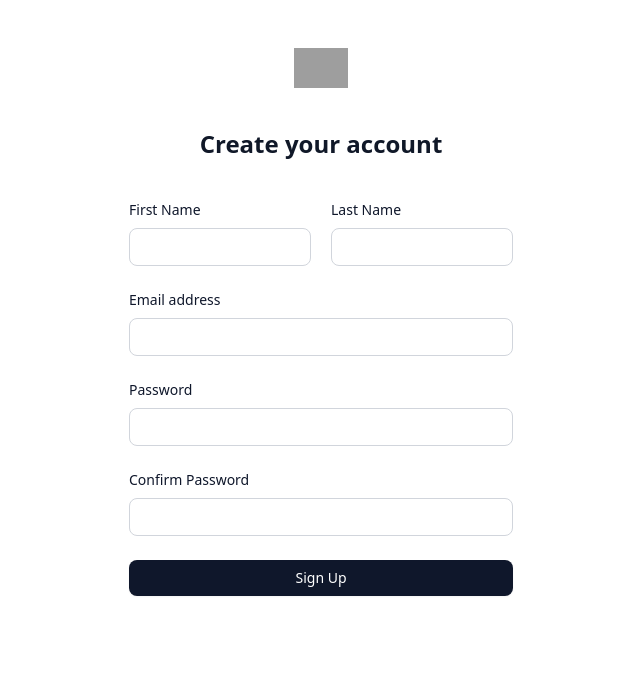
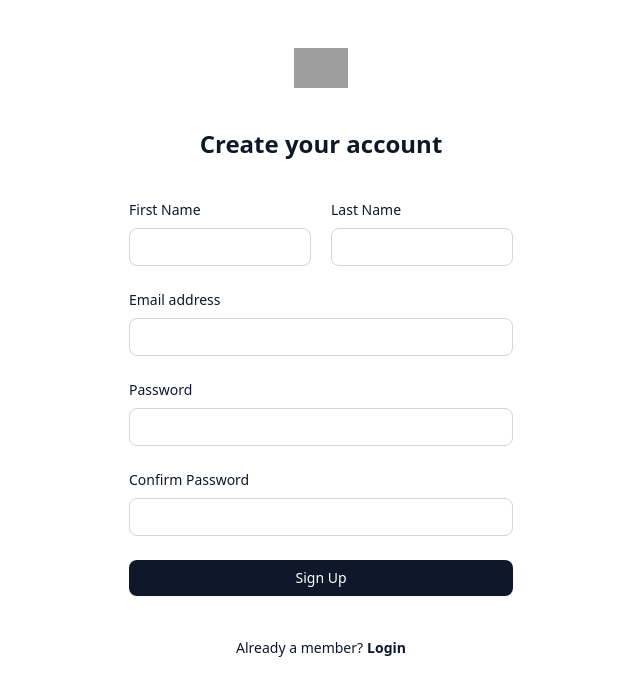
Before and after one commit to jachaksekhon/receipt-tracker, a React (Vite) app in the folder frontend/: page /signup in a window 1280 px wide. Shown: the top 696 px of the page, without its empty margins (319-959 px from the left). Built offline with nearby package versions, Linux system fonts and the light colour scheme; grey boxes are pictures that could not be loaded.

Commit message:
CCS-15: Added login link to SignUp page

```diff
--- a/frontend/src/pages/Signup.tsx
+++ b/frontend/src/pages/Signup.tsx
@@ -1,16 +1,17 @@
 import { Button } from "@/components/ui/button";
+import { Link } from "react-router-dom"
 import SignupStrings from "@/strings/SignupStrings";
 
 export default function SignUp() {
   const handleSignup = async (e: React.FormEvent<HTMLFormElement>) => {
     e.preventDefault();
-    const form = e.currentTarget;
+    const form     = e.currentTarget;
     const formData = new FormData(form);
 
-    const firstname = formData.get("firstname")
-    const lastname = formData.get("lastname")
-    const email = formData.get("email");
-    const password = formData.get("password");
+    const firstname       = formData.get("firstname")
+    const lastname        = formData.get("lastname")
+    const email           = formData.get("email");
+    const password        = formData.get("password");
     const confirmPassword = formData.get("confirmPassword");
 
     // TODO: validate & call backend
@@ -91,10 +92,23 @@ export default function SignUp() {
             />
           </div>
 
-          <Button type="submit" className="w-full">
-            {SignupStrings.SubmitButton}
+          <Button
+            type="submit"
+            className="w-full">
+              {SignupStrings.SubmitButton}
           </Button>
+
         </form>
+
+        <p className="mt-10 text-center text-sm/6 text-primary">
+            {SignupStrings.AlreadyAMember}
+            <Link
+              to='/login'
+              className="font-semibold text-primary hover:text-[#fcda00] hover:underline ml-1">
+                {SignupStrings.Login}
+            </Link>
+        </p>
+
       </div>
     </div>
   );
--- a/frontend/src/strings/SignupStrings.ts
+++ b/frontend/src/strings/SignupStrings.ts
@@ -8,6 +8,8 @@ const SignupStrings = {
   PasswordLabel: "Password",
   ConfirmPasswordLabel: "Confirm Password",
   SubmitButton: "Sign Up",
+  AlreadyAMember: "Already a member?",
+  Login: "Login",
 };
 
 export default SignupStrings;
```
